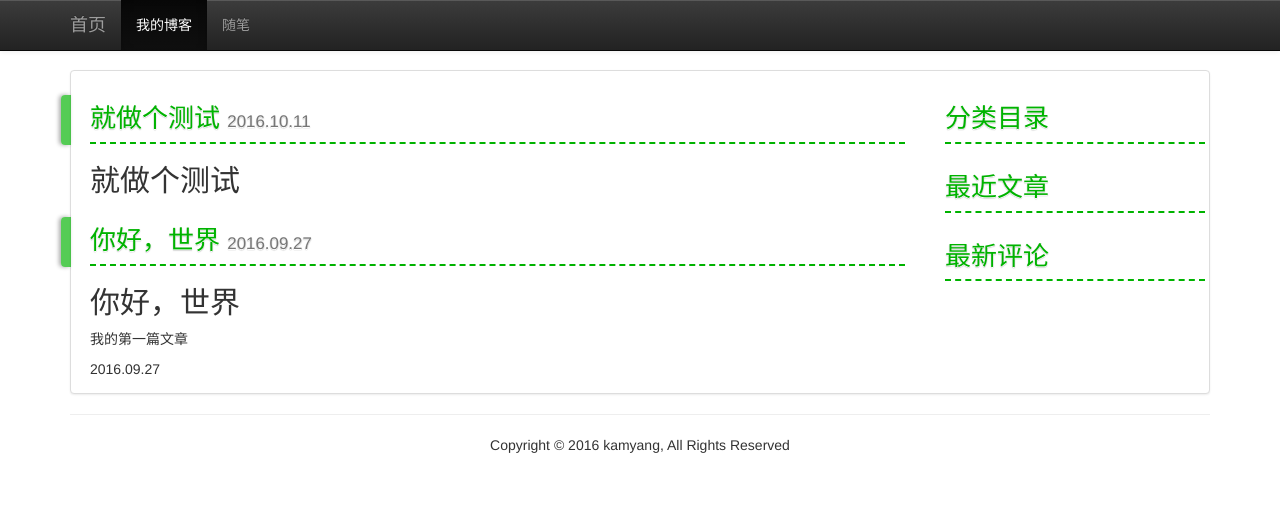
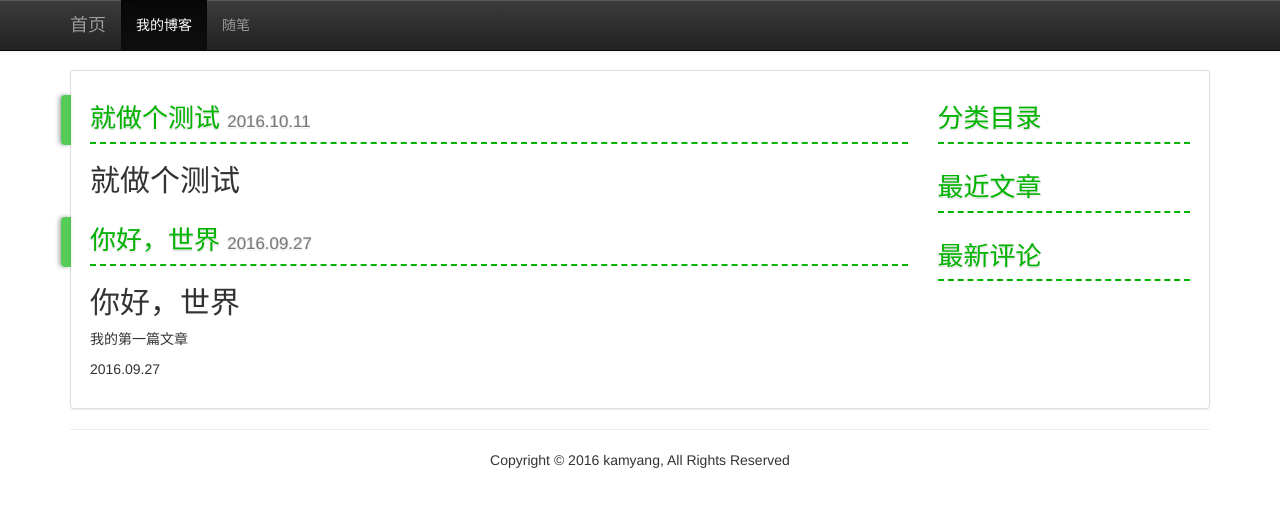
Before and after one commit to YangYanMing168/kamyang, a Jekyll site: the page built from index.html, in a window 1280 px wide. Shown: the top 507 px of the page. Built offline with Jekyll 4.4.1, drawn with Linux system fonts in a browser that asks for light colours.

Commit message:
添加 boostrap 样式

```diff
--- a/assests/css/blogCss.css
+++ b/assests/css/blogCss.css
@@ -16,8 +16,8 @@ a {
     text-decoration: none;
 }
 
-article {
-    padding: 0px 10px 0px 15px;
+.wrapper {
+    padding: 0px 15px 15px 15px;
 }
 
 article > .title a:hover {
--- a/index.html
+++ b/index.html
@@ -3,7 +3,7 @@ layout: default
 title: 我的Blog
 ---
 <div class=" thumbnail">
-    <div class="row">
+    <div class="row wrapper">
         <div class="pull-left col-lg-9">
             <article>
                 {% for post in site.posts %}
```
